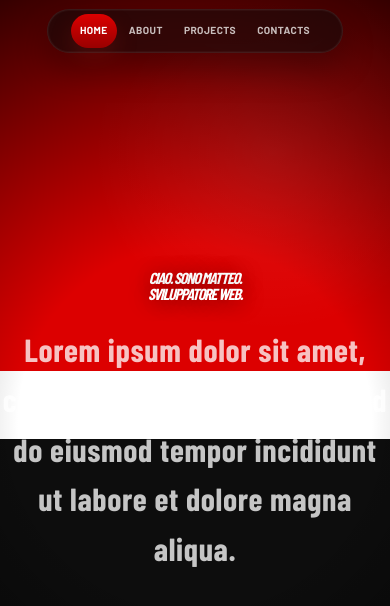
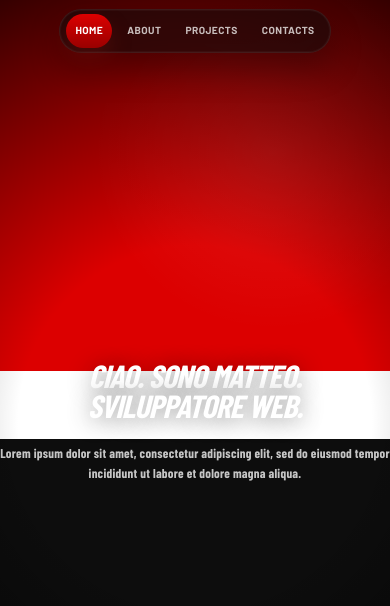
Before and after one commit to matteolepera/portfolio, a React (Vite) app: page / in a window 390 px wide. Shown: the top 606 px of the page. Built offline with nearby package versions, Linux system fonts and the light colour scheme; a web font is replaced by a local one.

Commit message:
feat: rivista la parte responsive della home e header.

```diff
--- a/src/styles/Header.module.css
+++ b/src/styles/Header.module.css
@@ -167,9 +167,8 @@
     }
 
     .headerNav {
-        width: min(100%, 26rem);
+        width: min(100%, 20rem);
         justify-content: center;
-        gap: 0.22rem;
         padding: 0.3rem;
         flex-wrap: wrap;
     }
@@ -201,8 +200,7 @@
     }
 
     .headerNav {
-        width: min(100%, 18.5rem);
-        gap: 0.16rem;
+        width: min(100%, 17rem);
         padding: 0.26rem;
     }
 
--- a/src/styles/Home.module.css
+++ b/src/styles/Home.module.css
@@ -4,15 +4,13 @@
 .hero {
     background:
         radial-gradient(circle at 70% 18%, rgba(255, 255, 255, 0.08), transparent 24%),
-        linear-gradient(
-            to bottom,
+        linear-gradient(to bottom,
             #dc0000 0%,
             #dc0000 44%,
             #ffffff 44%,
             #ffffff 52%,
             #0d0d0d 52%,
-            #0d0d0d 100%
-        );
+            #0d0d0d 100%);
     width: 100%;
     height: 100vh;
     height: 100dvh;
@@ -415,15 +413,11 @@
 /* Responsive */
 
 @media (max-width: 1024px) {
-    .heroContent span {
-        font-size: 1.6rem;
-    }
-
     .heroContent h1 {
         font-size: 4.6rem;
     }
 
-    .heroContent p {
+    .heroDescription p {
         font-size: 2.6rem;
     }
 
@@ -450,16 +444,12 @@
         width: 100%;
     }
 
-    .heroContent span {
-        font-size: 1rem;
+    .heroContent h1 {
+        font-size: 3rem;
     }
 
-    .heroContent h1 {
-        font-size: 2.6rem;
-    }
-
-    .heroContent p {
-        font-size: 2rem;
+    .heroDescription p {
+        font-size: 1.3rem;
     }
 
     .about {
@@ -516,6 +506,14 @@
 @media (max-width: 480px) {
     .sectionInner {
         width: 100%;
+    }
+
+    .heroContent h1 {
+        font-size: 2rem;
+    }
+
+    .heroDescription p {
+        font-size: 0.8rem;
     }
 
     .timelineListsGrid {
```
